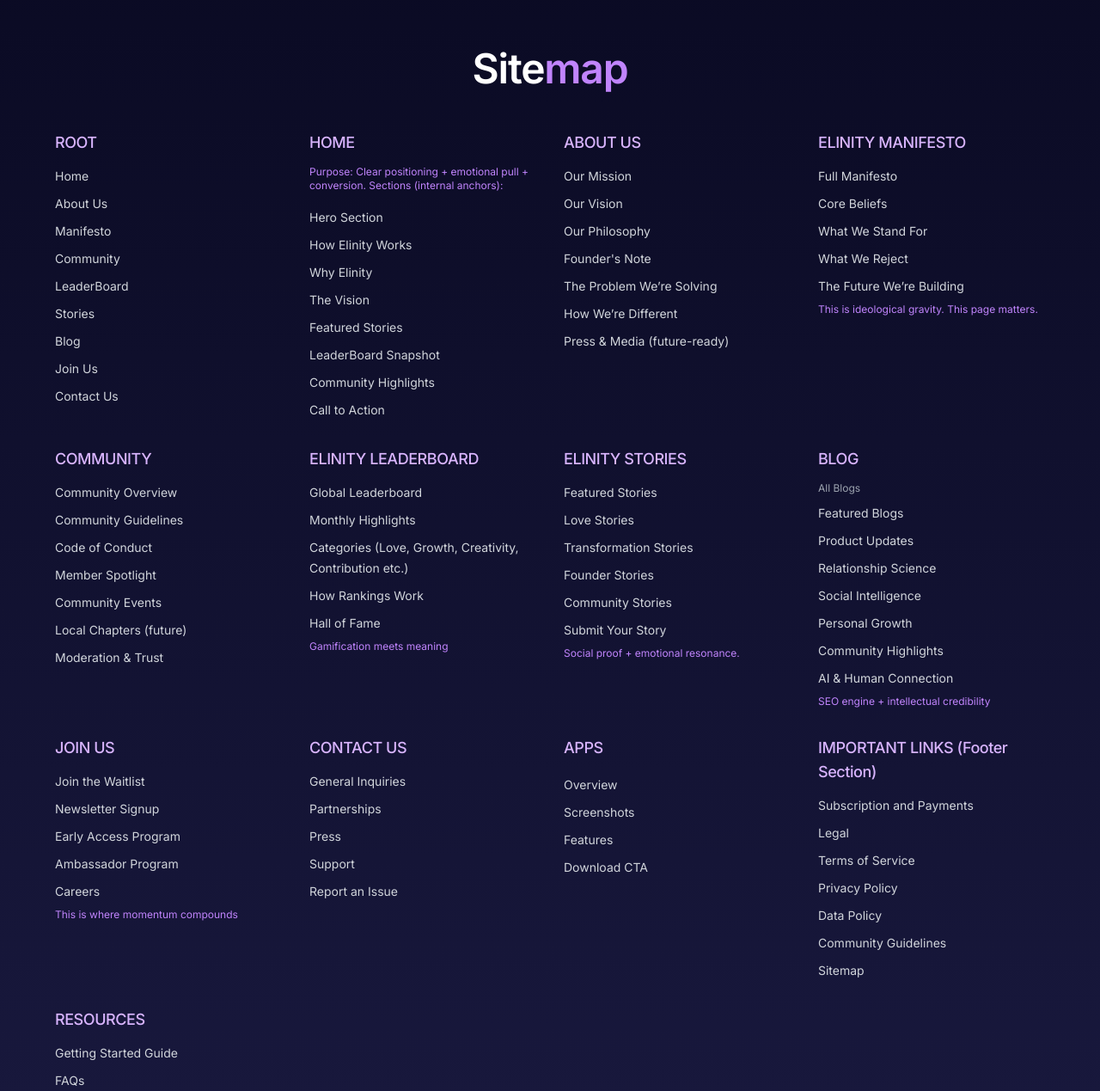
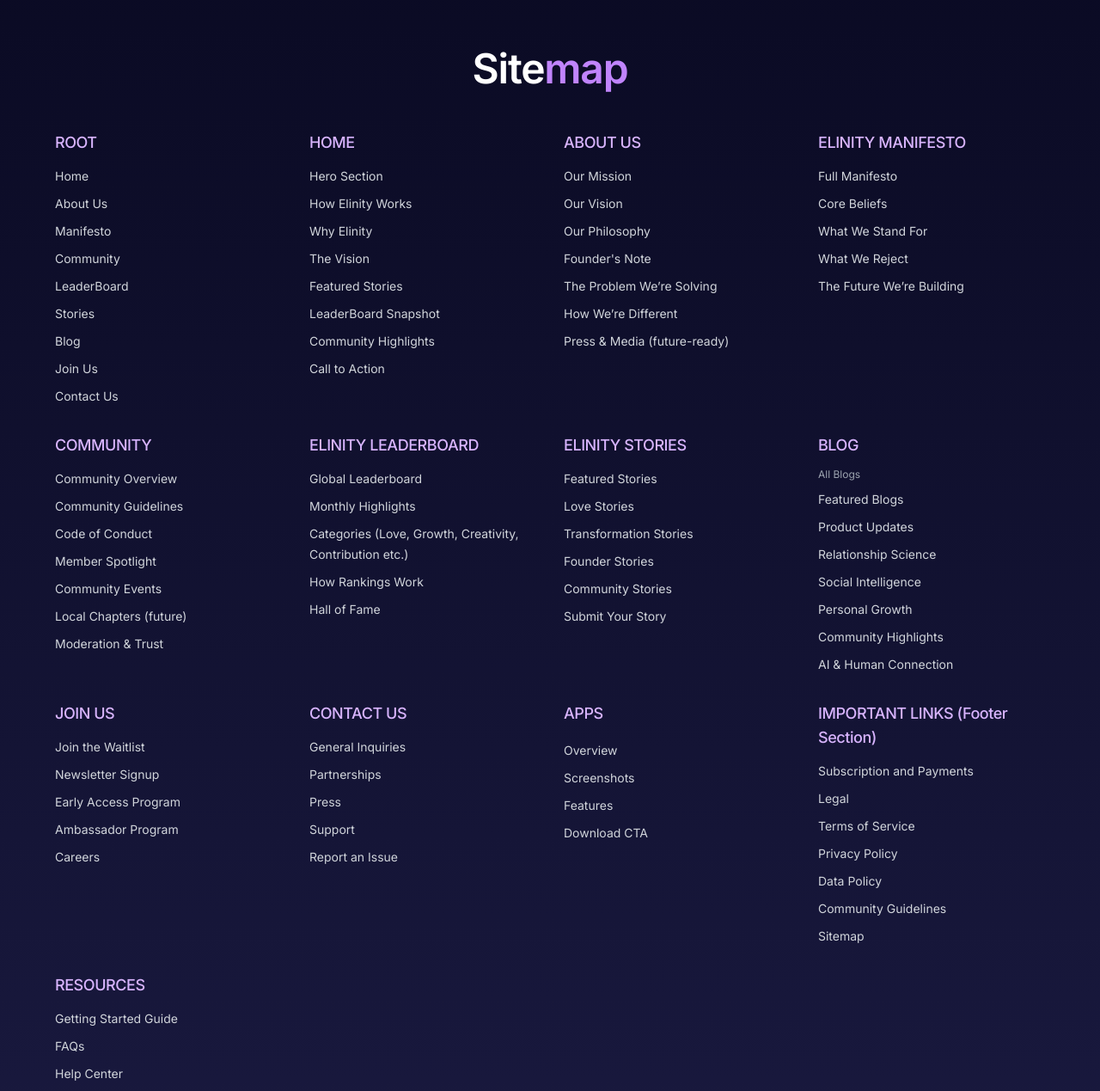
Before and after one commit to sudharsan-051006/elinity, a React (Vite) app: page /sitemap in a window 1280 px wide. Shown: the part 781-2050 px from the top of the page at 86% size. Built offline with nearby package versions, Linux system fonts and the light colour scheme; a web font is replaced by a local one.

Commit message:
updated sitemap

```diff
--- a/src/components/JoinWaitList.tsx
+++ b/src/components/JoinWaitList.tsx
@@ -94,7 +94,7 @@ const WaitlistSection = forwardRef<HTMLDivElement>((props, ref) => {
     ref={cardRef}
     initial={false}
     animate={{
-      opacity: show ? 1 : 0,
+      opacity: 1,
       y: show ? 0 : 40,
       scale: show ? 1 : 0.95
     }}
--- a/src/pages/Sitemap.tsx
+++ b/src/pages/Sitemap.tsx
@@ -23,7 +23,6 @@ const stagger = {
 
 const sitemapData = {
   'ROOT': [
-    { type: 'top', text: '' },
     { name: 'Home', href: '/' },
     { name: 'About Us', href: '/about' },
     { name: 'Manifesto', href: '#' },
@@ -35,9 +34,6 @@ const sitemapData = {
     { name: 'Contact Us', href: '/contact' },
   ],
   'HOME': [
-    { type: 'bottom', text: `Purpose:
-      Clear positioning + emotional pull + conversion.
-      Sections (internal anchors): \n` },
     { name: "Hero Section", href: '#' },
     { name: 'How Elinity Works', href: '#' },
     { name: 'Why Elinity', href: '#' },
@@ -62,7 +58,6 @@ const sitemapData = {
     { name: 'What We Stand For', href: '#' },
     { name: 'What We Reject', href: '#' },
     { name: 'The Future We’re Building', href: '#' },
-    { type: 'bottom', text: 'This is ideological gravity. This page matters.' },
   ],
   'COMMUNITY': [
     { name: 'Community Overview', href: '#' },
@@ -79,7 +74,6 @@ const sitemapData = {
     { name: 'Categories (Love, Growth, Creativity, Contribution etc.)', href: '#' },
     { name: 'How Rankings Work', href: '#' },
     { name: 'Hall of Fame ', href: '#' },
-    { type: 'bottom', text: 'Gamification meets meaning' },
   ],
   'ELINITY STORIES': [
     { name: 'Featured Stories', href: '#' },
@@ -88,7 +82,6 @@ const sitemapData = {
     { name: 'Founder Stories', href: '#' },
     { name: 'Community Stories', href: '#' },
     { name: 'Submit Your Story', href: '#' },
-    { type: 'bottom', text: 'Social proof + emotional resonance.' },
   ],
   'BLOG': [
     { type: 'top', text: 'All Blogs' },
@@ -99,7 +92,6 @@ const sitemapData = {
     { name: 'Personal Growth', href: '#' },
     { name: 'Community Highlights', href: '#' },
     { name: 'AI & Human Connection', href: '#' },
-    { type: 'bottom', text: 'SEO engine + intellectual credibility' },
   ],
   'JOIN US': [
     { name: 'Join the Waitlist', href: '/' },
@@ -107,7 +99,6 @@ const sitemapData = {
     { name: 'Early Access Program', href: '#' },
     { name: 'Ambassador Program', href: '#' },
     { name: 'Careers', href: '/join-us' },
-    { type: 'bottom', text: 'This is where momentum compounds' },
   ],
   'CONTACT US': [
     { name: 'General Inquiries', href: '/contact' },
```
